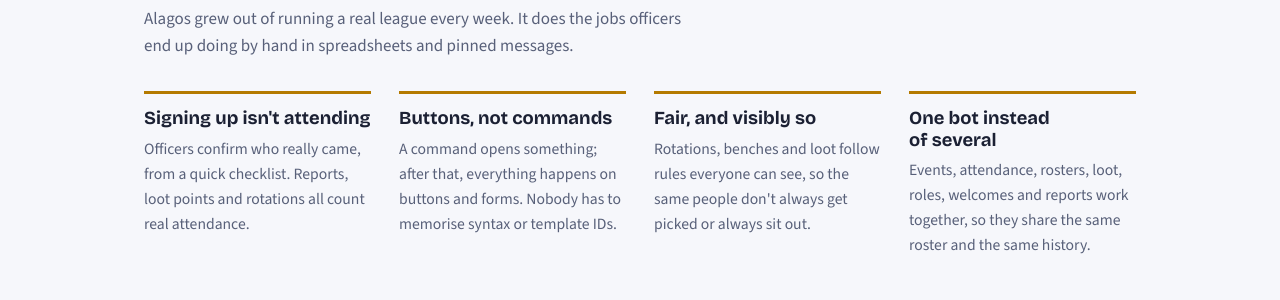
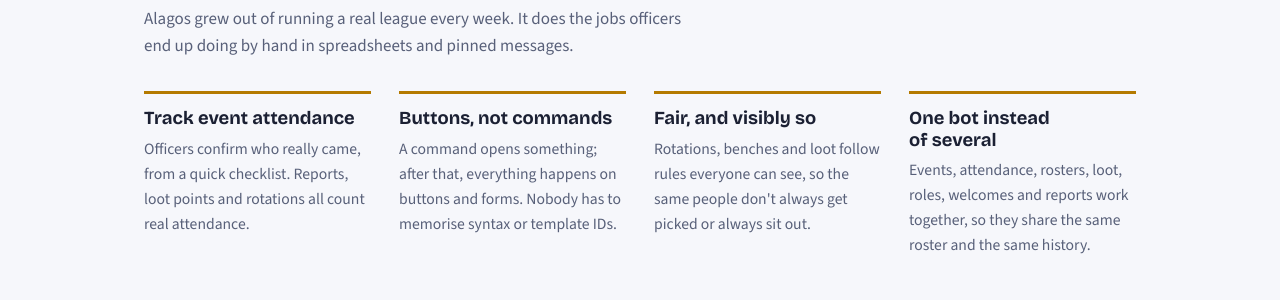
Before and after one commit to NestaronRevion/alagos-legal, a Jekyll site: the page built from index.html, in a window 1280 px wide and 900 px high, scrolled down 2241 px. Shown: the part 153-453 px from the top of the window. Built offline with Jekyll 4.4.1, drawn with Linux system fonts in a browser that asks for light colours.

Commit message:
Fixed the Signing up isn't attending saying.

```diff
--- a/index.html
+++ b/index.html
@@ -69,7 +69,7 @@ description: "A Discord bot for gaming guilds and leagues: events and sign-ups,
       <p>Alagos grew out of running a real league every week. It does the jobs officers end up doing by hand in spreadsheets and pinned messages.</p>
     </div>
     <div class="why">
-      <div><h3>Signing up isn't attending</h3><p>Officers confirm who really came, from a quick checklist. Reports, loot points and rotations all count real attendance.</p></div>
+      <div><h3>Track event attendance</h3><p>Officers confirm who really came, from a quick checklist. Reports, loot points and rotations all count real attendance.</p></div>
       <div><h3>Buttons, not commands</h3><p>A command opens something; after that, everything happens on buttons and forms. Nobody has to memorise syntax or template IDs.</p></div>
       <div><h3>Fair, and visibly so</h3><p>Rotations, benches and loot follow rules everyone can see, so the same people don't always get picked or always sit out.</p></div>
       <div><h3>One bot instead of several</h3><p>Events, attendance, rosters, loot, roles, welcomes and reports work together, so they share the same roster and the same history.</p></div>
```
Also changed, not shown: images/games/dcdl-guardian.png.
